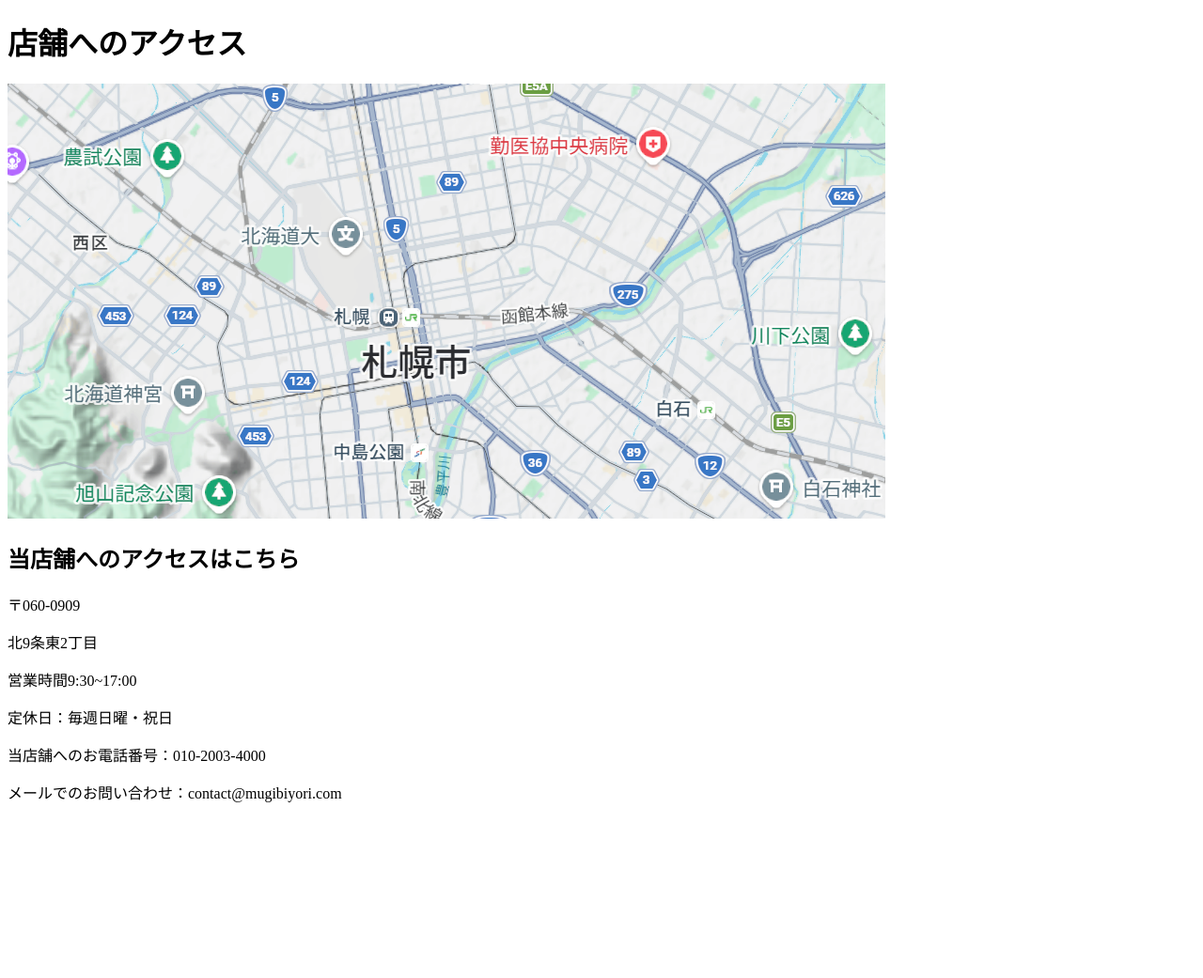
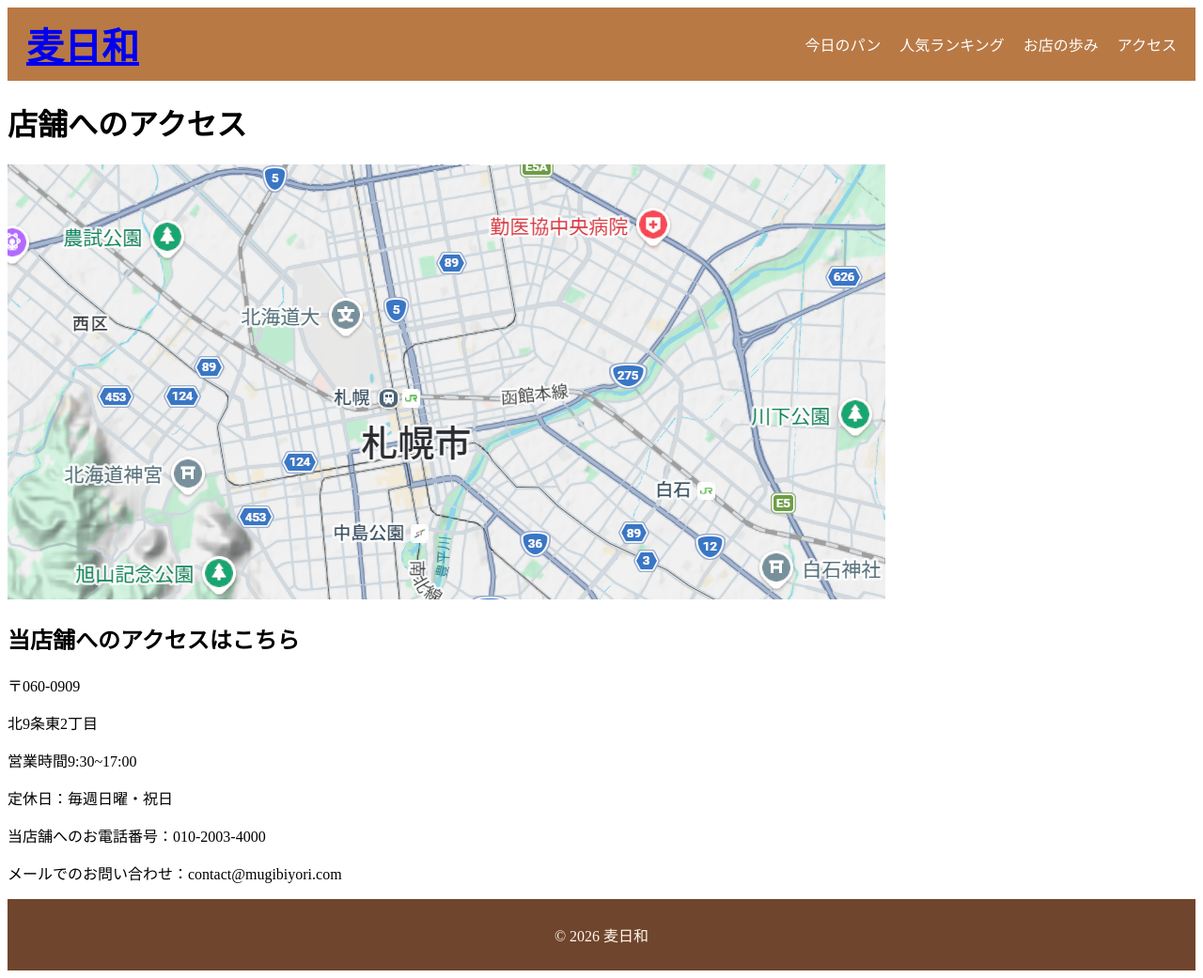
Before and after one commit to OnoderaYuuma/team-bread, a plain HTML site: page access.html in a window 1280 px wide. Shown: the whole page at 94% size. Before the commit the page ends 871 px from the top, so only its background shows below. Drawn offline with Linux system fonts and the light colour scheme.

Commit message:
共通header,footerを適用しました

```diff
--- a/access.html
+++ b/access.html
@@ -3,11 +3,22 @@
 <head>
     <meta charset="UTF-8">
     <meta name="viewport" content="width=device-width, initial-scale=1.0">
-
+    <link rel="stylesheet" href="style.css">
     <title>アクセスページ</title>
 </head>
 <body>
-    <header></header>
+    <header>
+         <a href="/index.html" id="top-logo">麦日和</a>
+            <nav id="header-nav">
+                <ul id="">
+                    <li><a href="/today-bread.html">今日のパン</a></li>
+                    <li><a href="/ranking.html">人気ランキング</a></li>
+                    <li><a href="/history.html">お店の歩み</a></li>
+                    <li><a href="/access.html">アクセス</a></li>
+                </ul>
+            </nav>
+    </header>
+
     <main>
         <h1>店舗へのアクセス</h1>
         <div class="acsess-container">
@@ -27,6 +38,8 @@
         </div>
     </main>
 
-    <footer></footer>
+    <footer>
+        <p>&copy; 2026 麦日和</p>
+    </footer>
 </body>
 </html>
```
